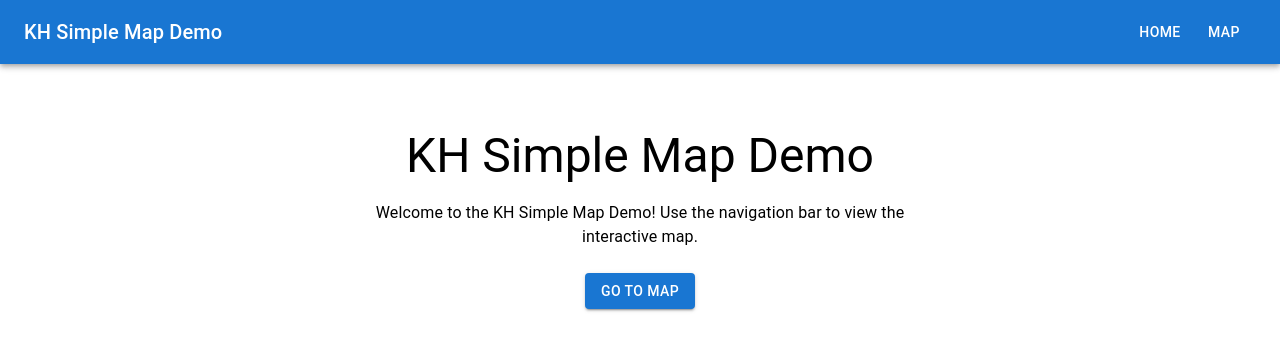
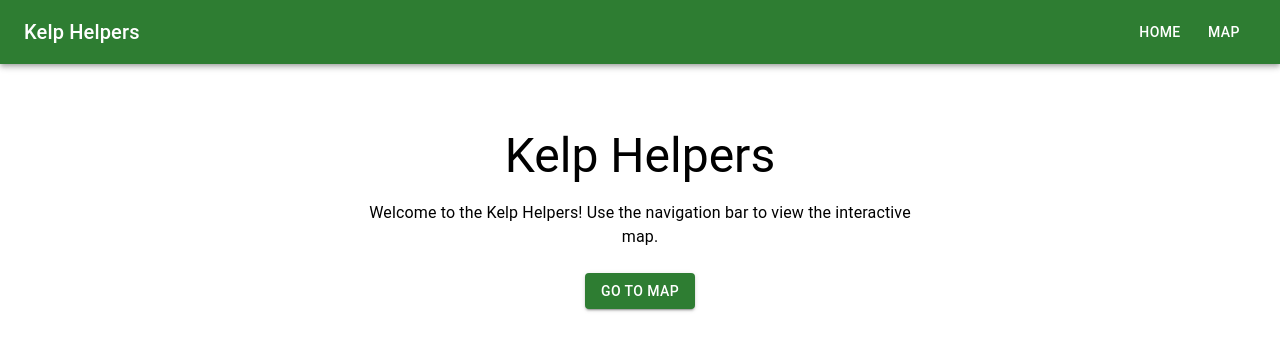
Before and after one commit to Tehsurfer/kelp-helpers, a React (Vite) app: page / in a window 1280 px wide. Shown: the top 350 px of the page. Built offline with nearby package versions, Linux system fonts and the light colour scheme.

Commit message:
Make colours more appropriate

```diff
--- a/src/App.js
+++ b/src/App.js
@@ -7,16 +7,29 @@ import Typography from '@mui/material/Typography';
 import Button from '@mui/material/Button';
 import Container from '@mui/material/Container';
 import Box from '@mui/material/Box';
+import { ThemeProvider, createTheme } from '@mui/material/styles';
+import { kelpGreen } from './colours';
+
+const theme = createTheme({
+  palette: {
+    primary: {
+      main: kelpGreen,
+    },
+    secondary: {
+      main: '#1976d2', // or any color you want for secondary
+    },
+  },
+});
 
 function Home() {
   return (
     <Container maxWidth="sm" sx={{ mt: 8 }}>
       <Box sx={{ textAlign: 'center', mt: 4 }}>
         <Typography variant="h3" component="h1" gutterBottom>
-          KH Simple Map Demo
+          Kelp Helpers
         </Typography>
         <Typography variant="body1" sx={{ mb: 3 }}>
-          Welcome to the KH Simple Map Demo! Use the navigation bar to view the interactive map.
+          Welcome to the Kelp Helpers! Use the navigation bar to view the interactive map.
         </Typography>
         <Button variant="contained" color="primary" component={Link} to="/map">
           Go to Map
@@ -28,11 +41,12 @@ function Home() {
 
 function App() {
   return (
+    <ThemeProvider theme={theme}>
       <Router>
-      <AppBar position="static">
+        <AppBar position="static" sx={{ bgcolor: kelpGreen }}>
           <Toolbar>
             <Typography variant="h6" component="div" sx={{ flexGrow: 1 }}>
-            KH Simple Map Demo
+              Kelp Helpers
             </Typography>
             <Button color="inherit" component={Link} to="/">Home</Button>
             <Button color="inherit" component={Link} to="/map">Map</Button>
@@ -43,6 +57,7 @@ function App() {
           <Route path="/map" element={<MapViewWrapper />} />
         </Routes>
       </Router>
+    </ThemeProvider>
   );
 }
 
--- a/src/InfoPanel.js
+++ b/src/InfoPanel.js
@@ -2,7 +2,7 @@ import React, { useState } from 'react';
 import coastlineTiles from './data/coastline-tiles-with-data.json'
 import LinearProgress from '@mui/material/LinearProgress';
 import Box from '@mui/material/Box';
-import Chip from '@mui/material/Chip';
+import Button from '@mui/material/Button';
 import Carousel from 'react-material-ui-carousel';
 
 function InfoPanel({ info, onClose, tileId, className }) {
@@ -30,17 +30,19 @@ function InfoPanel({ info, onClose, tileId, className }) {
       <p className="coordinates">Center: {info.lat.toFixed(4)}, {info.lng.toFixed(4)}</p>
 
       <Box sx={{ display: 'flex', alignItems: 'center', mb: 1, gap: 1 }}>
-        <Chip
-          label="Sponsorship"
-          color="primary"
+        <Button
+          variant="contained"
+          color="secondary"
+          size="small"
           sx={{
             fontWeight: 'bold',
-            bgcolor: '#1976d2',
-            color: 'white',
-            px: 1.5,
+            px: 2,
             borderRadius: 1,
+            minWidth: 0,
           }}
-        />
+        >
+          Sponsorship
+        </Button>
         <Box sx={{ flex: 1, minWidth: 60 }}>
           <LinearProgress
             variant="determinate"
--- /dev/null
+++ b/src/colours.js
@@ -0,0 +1 @@
+export const kelpGreen = '#2e7d32';
```
Lines whose indentation alone changed are shown as unchanged.
